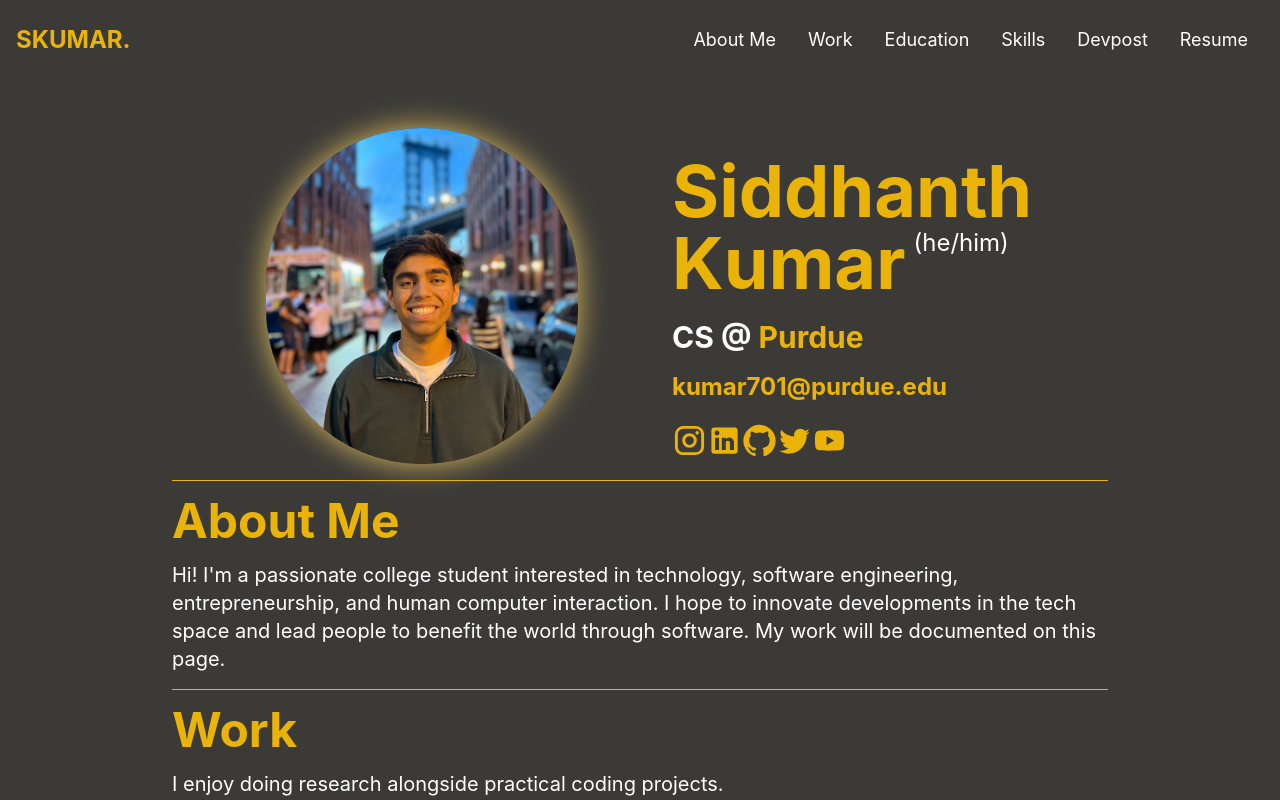
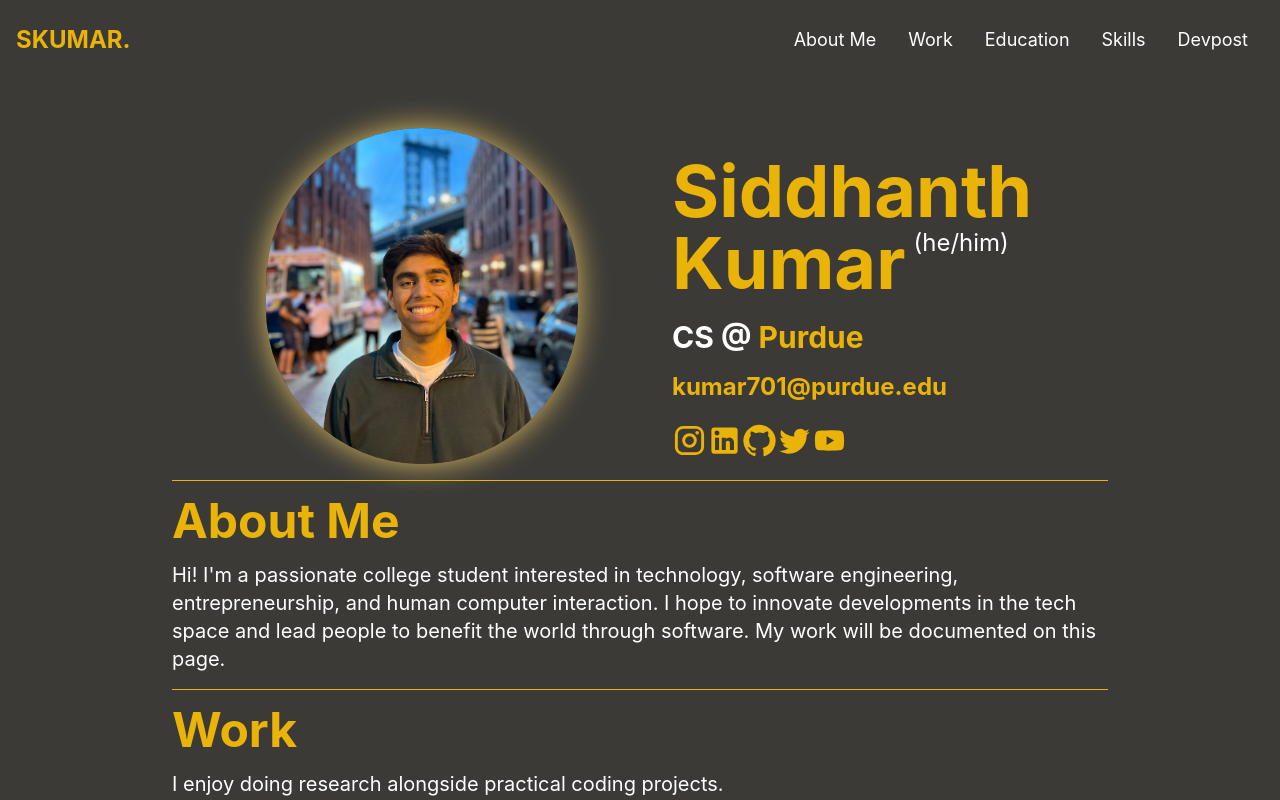
Before and after one commit to sidgithub780/portfolio, a React (Create React App) app: page / in a window 1280 px wide. Shown: the top 800 px of the page. Built offline with nearby package versions, Linux system fonts and the light colour scheme.

Commit message:
general updates

```diff
--- a/src/components/Home.js
+++ b/src/components/Home.js
@@ -4,7 +4,6 @@ import AboutMe from "./AboutMe";
 import Work from "./Work";
 import Skills from "./Skills";
 import Education from "./Education";
-import resume from "../assets/bestresume.pdf";
 
 function Home() {
   const [isMenuOpen, setIsMenuOpen] = useState(false);
@@ -55,17 +54,6 @@ function Home() {
                   className="hover:text-yellow-500"
                 >
                   Devpost
-                </a>
-              </li>
-
-              <li className="transition hover:text-yellow-500">
-                <a
-                  href={resume}
-                  target="_blank"
-                  rel="noreferrer"
-                  className="hover:text-yellow-500"
-                >
-                  Resume
                 </a>
               </li>
             </ul>
```
Also changed, not shown: 1 other file (tests, documents, lock files or other folders).
